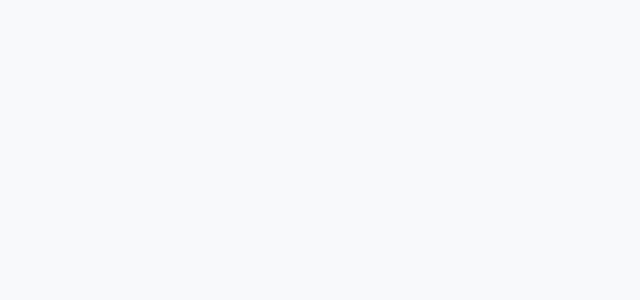
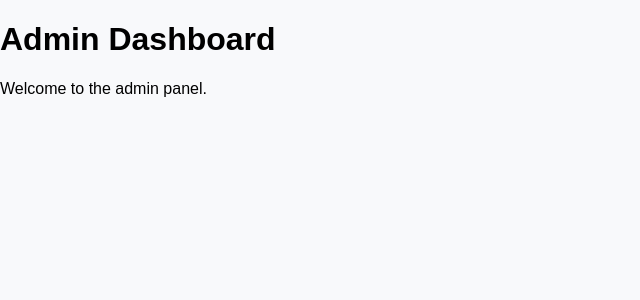
Before and after one commit to prayasi3/KoshiExcellenceAwards, a React app in the folder frontend/: page /admin/dashboard in a window 1280 px wide. Before the commit this address had no page. Shown: the top 300 px of the page, without its empty margins (0-640 px from the left). Built offline with nearby package versions, Linux system fonts and the light colour scheme; sample sign-in values are in the browser's storage; the HTML template or start-up script is replaced by a standard one.

Commit message:
Adding protected route to admin dashboard

```diff
--- /dev/null
+++ b/frontend/src/admin/pages/Dashboard.jsx
@@ -0,0 +1,8 @@
+export default function Dashboard() {
+  return (
+    <div>
+      <h1>Admin Dashboard</h1>
+      <p>Welcome to the admin panel.</p>
+    </div>
+  );
+}
--- a/frontend/src/admin/routes/ProtectedRoute.jsx
+++ b/frontend/src/admin/routes/ProtectedRoute.jsx
@@ -0,0 +1,11 @@
+import { Navigate } from "react-router-dom";
+
+export default function ProtectedRoute({ children }) {
+  const token = localStorage.getItem("token");
+
+  if (!token) {
+    return <Navigate to="/admin/login" replace />;
+  }
+
+  return children;
+}
--- a/frontend/src/routes/AppRoutes.jsx
+++ b/frontend/src/routes/AppRoutes.jsx
@@ -3,8 +3,10 @@ import { Routes, Route } from "react-router-dom";
 import MainLayout from "../layouts/MainLayout";
 import Home from "../pages/Home";
 
-//Admin
+// Admin
 import Login from "../admin/pages/Login";
+import Dashboard from "../admin/pages/Dashboard";
+import ProtectedRoute from "../admin/routes/ProtectedRoute";
 
 function About() {
   return <h1>About Page</h1>;
@@ -14,7 +16,6 @@ export default function AppRoutes() {
   return (
     <Routes>
       {/* Public Website */}
-
       <Route
         path="/"
         element={
@@ -24,8 +25,6 @@ export default function AppRoutes() {
         }
       />
 
-      {/* Admin */}
-      <Route path="/admin/login" element={<Login />} />
       <Route
         path="/about"
         element={
@@ -34,6 +33,18 @@ export default function AppRoutes() {
           </MainLayout>
         }
       />
+
+      {/* Admin */}
+      <Route path="/admin/login" element={<Login />} />
+
+      <Route
+        path="/admin/dashboard"
+        element={
+          <ProtectedRoute>
+            <Dashboard />
+          </ProtectedRoute>
+        }
+      />
     </Routes>
   );
 }
```
